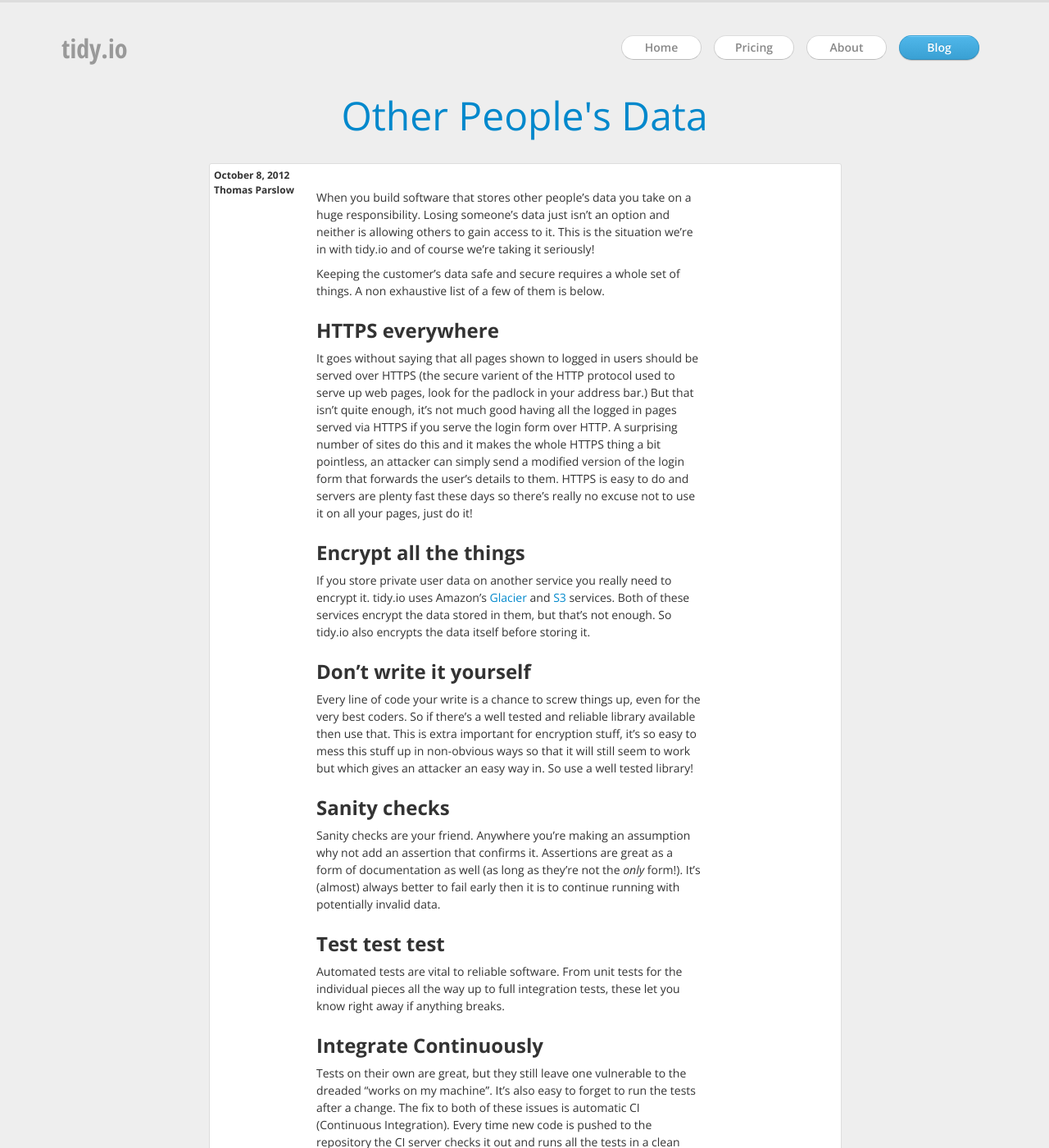
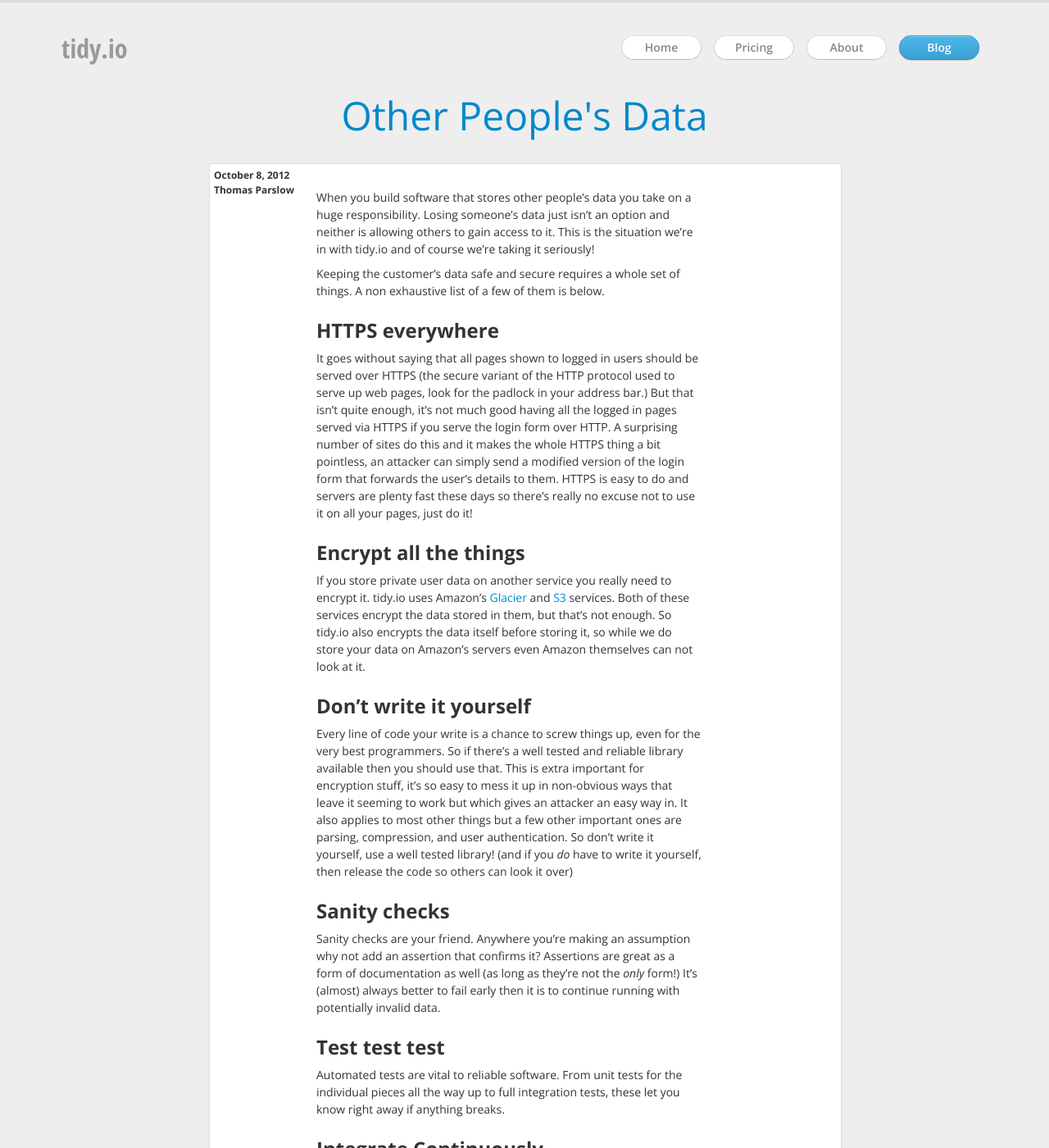
Before and after one commit to thomasparslowltd/tidyio-blog, a Jekyll site: the page built from _posts/2012-10-08-other-peoples-data.md, in a window 1280 px wide and 1400 px high. Shown: the whole window at 82% size. Built offline with Jekyll 4.4.1, drawn with Linux system fonts in a browser that asks for light colours; some web fonts are replaced; Markdown is read by kramdown in place of the engine named in the settings; comment, search, counter and statistics services are not loaded; some of the changed text lies outside the part shown.

Commit message:
Post changes

```diff
--- a/_layouts/default.html
+++ b/_layouts/default.html
@@ -32,7 +32,7 @@
                         <li ><a href="https://www.tidy.io/">Home</a></li>
                         <li><a href="https://www.tidy.io/#pricing">Pricing</a></li>
                         <li><a href="https://www.tidy.io/#about">About</a></li>
-                        <li class="active"><a href="">Blog</a></li>
+                        <li class="active"><a href="/">Blog</a></li>
                         <!-- <li><a href="https://www.tidy.io/archive/">Login</a></li> -->
                     </ul>
             </div>
--- a/_posts/2012-10-08-other-peoples-data.md
+++ b/_posts/2012-10-08-other-peoples-data.md
@@ -9,19 +9,19 @@
 
 # HTTPS everywhere
 
-It goes without saying that all pages shown to logged in users should be served over HTTPS (the secure varient of the HTTP protocol used to serve up web pages, look for the padlock in your address bar.) But that isn't quite enough, it's not much good having all the logged in pages served via HTTPS if you serve the login form over HTTP. A surprising number of sites do this and it makes the whole HTTPS thing a bit pointless, an attacker can simply send a modified version of the login form that forwards the user's details to them. HTTPS is easy to do and servers are plenty fast these days so there's really no excuse not to use it on all your pages, just do it!
+It goes without saying that all pages shown to logged in users should be served over HTTPS (the secure variant of the HTTP protocol used to serve up web pages, look for the padlock in your address bar.) But that isn't quite enough, it's not much good having all the logged in pages served via HTTPS if you serve the login form over HTTP. A surprising number of sites do this and it makes the whole HTTPS thing a bit pointless, an attacker can simply send a modified version of the login form that forwards the user's details to them. HTTPS is easy to do and servers are plenty fast these days so there's really no excuse not to use it on all your pages, just do it!
 
 # Encrypt all the things
 
-If you store private user data on another service you really need to encrypt it. tidy.io uses Amazon's [Glacier](http://aws.amazon.com/glacier/) and [S3](http://aws.amazon.com/s3/) services. Both of these services encrypt the data stored in them, but that's not enough. So tidy.io also encrypts the data itself before storing it.
+If you store private user data on another service you really need to encrypt it. tidy.io uses Amazon's [Glacier](http://aws.amazon.com/glacier/) and [S3](http://aws.amazon.com/s3/) services. Both of these services encrypt the data stored in them, but that's not enough. So tidy.io also encrypts the data itself before storing it, so while we do store your data on Amazon's servers even Amazon themselves can not look at it.
 
 # Don't write it yourself
 
-Every line of code your write is a chance to screw things up, even for the very best coders. So if there's a well tested and reliable library available then use that. This is extra important for encryption stuff, it's so easy to mess this stuff up in non-obvious ways so that it will still seem to work but which gives an attacker an easy way in. So use a well tested library!
+Every line of code your write is a chance to screw things up, even for the very best programmers. So if there's a well tested and reliable library available then you should use that. This is extra important for encryption stuff, it's so easy to mess it up in non-obvious ways that leave it seeming to work but which gives an attacker an easy way in. It also applies to most other things but a few other important ones are parsing, compression, and user authentication. So don't write it yourself, use a well tested library! (and if you *do* have to write it yourself, then release the code so others can look it over)
 
 # Sanity checks
 
-Sanity checks are your friend. Anywhere you're making an assumption why not add an assertion that confirms it. Assertions are great as a form of documentation as well (as long as they're not the *only* form!). It's (almost) always better to fail early then it is to continue running with potentially invalid data.
+Sanity checks are your friend. Anywhere you're making an assumption why not add an assertion that confirms it? Assertions are great as a form of documentation as well (as long as they're not the *only* form!) It's (almost) always better to fail early then it is to continue running with potentially invalid data.
 
 # Test test test
 
@@ -31,10 +31,14 @@
 
 Tests on their own are great, but they still leave one vulnerable to the dreaded "works on my machine". It's also easy to forget to run the tests after a change. The fix to both of these issues is automatic CI (Continuous Integration). Every time new code is pushed to the repository the CI server checks it out and runs all the tests in a clean environment. Traditionally CI servers have been a pain in the neck to run (or maybe it's just me?) but thanks to a great new startup called [CircleCI](https://circleci.com/) that isn't such an issue anymore, do check them out!
 
+# Early warning system
+
+If anything *does* go wrong you want to know right away so that you can fix it before your users even notice. So set up decent logging right from the start that lets you check everything that happens in your system. And make sure it emails you the minute anything looks off!
+
 # Conclusion
 
 No system is perfect but by taking care testing well and not trusting any one part it's possible to make something that is pretty darn reliable and safe.
 
 Thanks for listening!
 
-Oh, and do check out [tidy.io](https://www.tidy.io/) for your DropBox archive and backup needs!
+Oh, and do check out [tidy.io](https://www.tidy.io/) for your Dropbox archive and backup needs!
```
